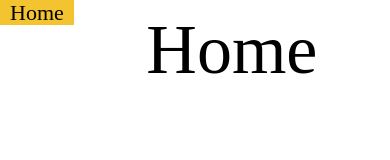
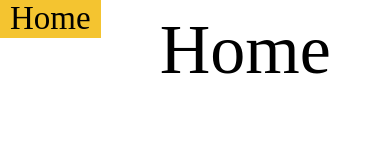
Before and after one commit to nishPGithub/kitchen-conversion, a website: page index.html in a window 390 px wide. Drawn offline with Linux system fonts and the light colour scheme.

Commit message:
styling change

```diff
--- a/styles/home.css
+++ b/styles/home.css
@@ -9,7 +9,7 @@
         flex-direction: column;
         background-color: var(--SAFFRON);
         max-height: 100%;
-        font-size: 2.2rem;
+        font-size: 3.3rem;
         overflow-y: scroll;
     }
 
```
